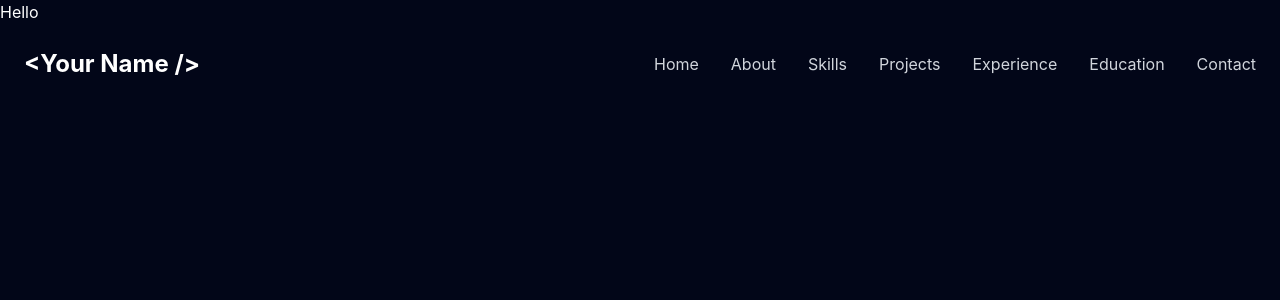
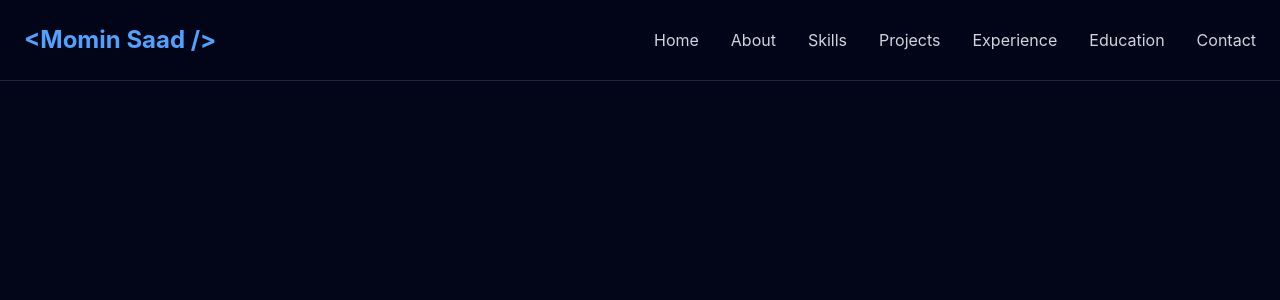
Before and after one commit to Momin-Mohammed-Saad/momin-saad-portfolio, a React (Vite) app: page / in a window 1280 px wide. Shown: the top 300 px of the page. Built offline with nearby package versions, Linux system fonts and the light colour scheme.

Commit message:
Enhance navbar with sticky layout and hover effects

```diff
--- a/src/App.jsx
+++ b/src/App.jsx
@@ -3,7 +3,6 @@ import Navbar from "./components/Navbar";
 function App() {
   return (
     <div className="min-h-screen bg-slate-950 text-white">
-      <h1>Hello</h1>
       <Navbar />
     </div>
   );
--- a/src/components/Navbar.jsx
+++ b/src/components/Navbar.jsx
@@ -1,22 +1,35 @@
 function Navbar() {
+  const navLinks = [
+    "Home",
+    "About",
+    "Skills",
+    "Projects",
+    "Experience",
+    "Education",
+    "Contact",
+  ];
+
   return (
-    <nav className="w-full">
+    <nav className="sticky top-0 z-50 border-b border-slate-800 bg-slate-950/80 backdrop-blur-md">
       <div className="mx-auto flex h-20 max-w-7xl items-center justify-between px-6">
 
         {/* Logo */}
-        <h1 className="text-2xl font-bold text-white">
-          {"<Your Name />"}
+        <h1 className="text-2xl font-bold text-blue-400">
+          {"<Momin Saad />"}
         </h1>
 
-        {/* Navigation Links */}
-        <ul className="hidden md:flex items-center gap-8 text-gray-300">
-          <li><a href="#">Home</a></li>
-          <li><a href="#">About</a></li>
-          <li><a href="#">Skills</a></li>
-          <li><a href="#">Projects</a></li>
-          <li><a href="#">Experience</a></li>
-          <li><a href="#">Education</a></li>
-          <li><a href="#">Contact</a></li>
+        {/* Navigation */}
+        <ul className="hidden md:flex items-center gap-8">
+          {navLinks.map((link) => (
+            <li key={link}>
+              <a
+                href="#"
+                className="text-gray-300 transition duration-300 hover:text-blue-400"
+              >
+                {link}
+              </a>
+            </li>
+          ))}
         </ul>
 
       </div>
```
